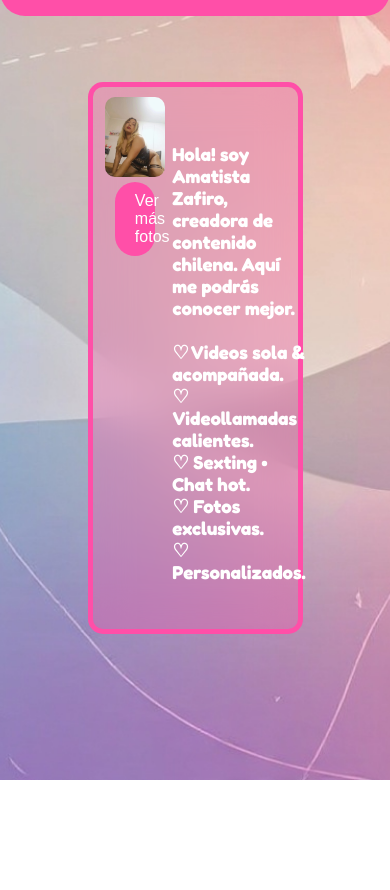
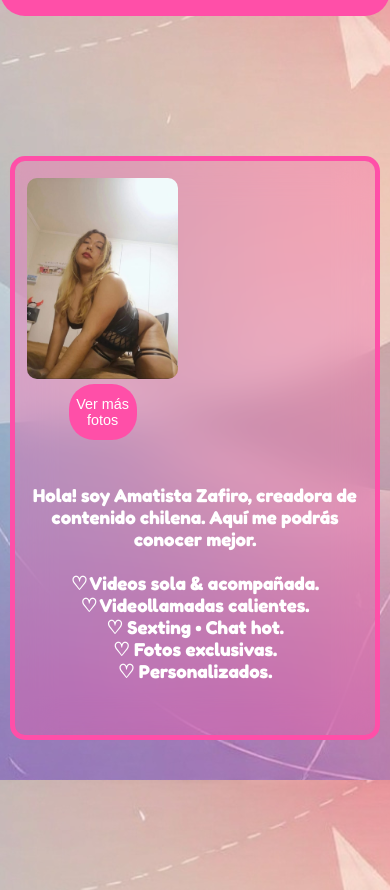
Before and after one commit to AmatistaZafiro/AmatistaZafiro.github.io, a plain HTML site: page index.html in a window 390 px wide. Shown: the part 64-954 px from the top of the page. Before the commit the page ends 844 px from the top, so only its background shows below. Drawn offline with Linux system fonts and the light colour scheme.

Commit message:
Update style.css

```diff
--- a/style.css
+++ b/style.css
@@ -116,3 +116,42 @@ h3 {
 
 /* Botones de cerrar */
 .cerrar-galeria, .cerrar-lightbox { position: absolute; top: 20px; right: 30px; color: #fff; font-size: 40px; cursor: pointer; }
+
+
+@media (max-width: 768px) {
+    body {
+        height: auto;
+        min-height: 100vh;
+        padding: 90px 10px 20px 10px;
+    }
+    .tarjeta {
+        width: 95%;
+        display: flex;
+        flex-wrap: wrap;
+        flex-direction: row;
+        align-items: center;
+        justify-content: space-between;
+        gap: 10px;
+        padding: 12px;
+    }
+    .bloque-foto {
+        width: 45%;
+        order: 1;
+    }
+    .tarjeta img {
+        width: 100%;
+        height: auto;
+    }
+    #vermas {
+        width: 45%;
+        order: 2;
+        padding: 12px 5px;
+        font-size: 0.9rem;
+    }
+    h3 {
+        width: 100%;
+        order: 3;
+        padding-top: 15px;
+        text-align: center;
+    }
+}
```
